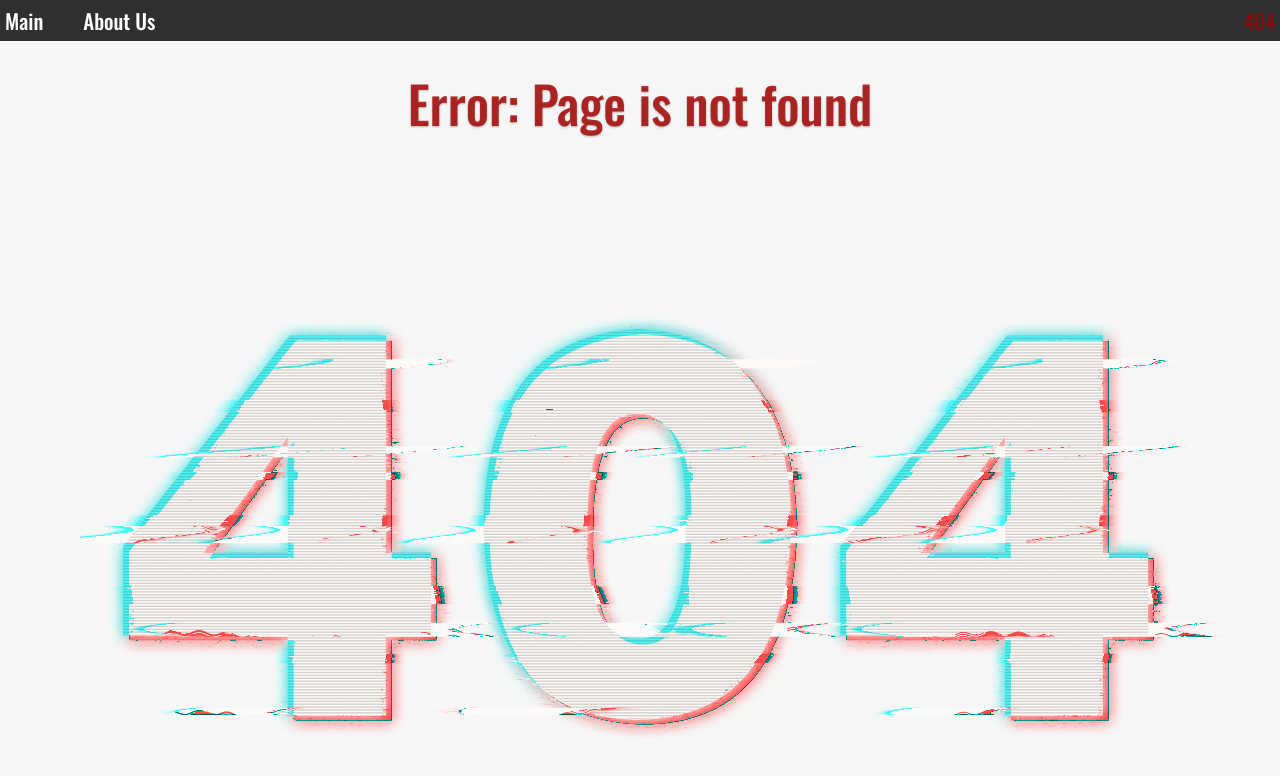
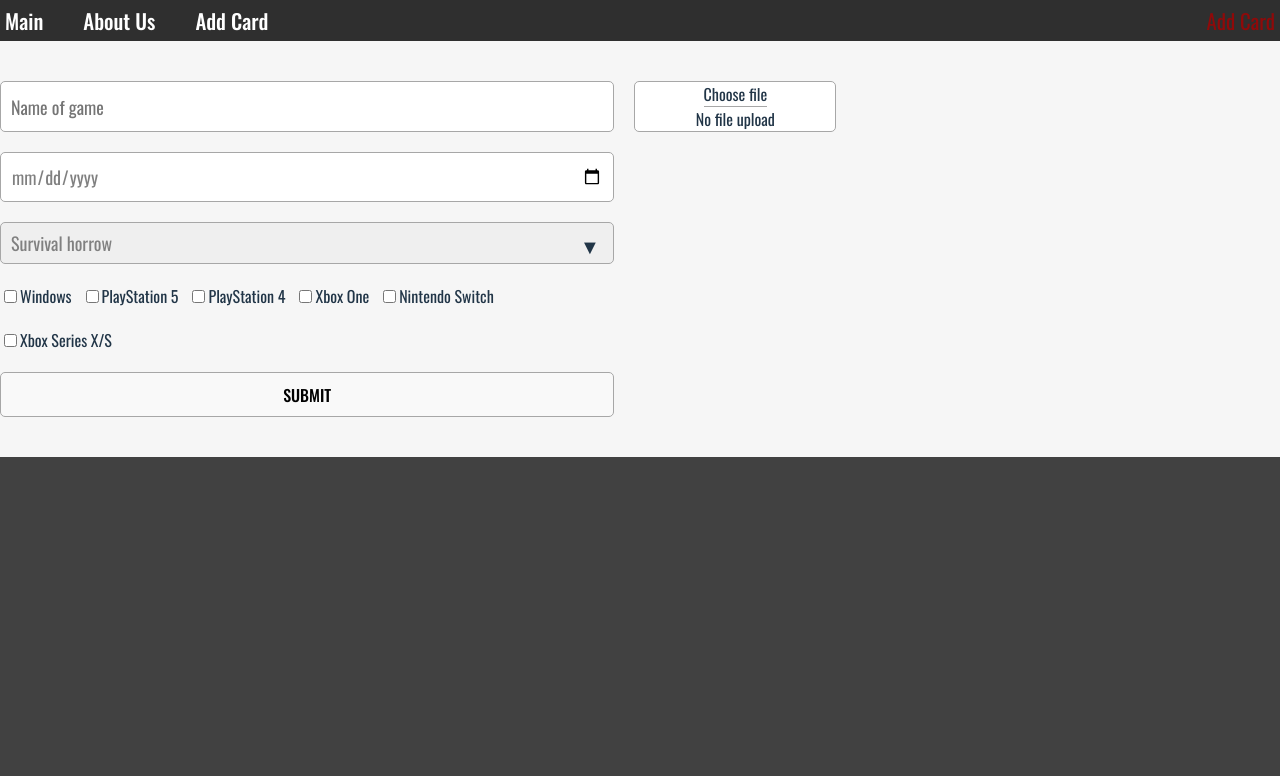
Before and after one commit to MikhailStn/rs-react, a React (Vite) app: page /add-card in a window 1280 px wide. Before the commit this address led to /404. Shown: the top 776 px of the page. Built offline with nearby package versions, Linux system fonts and the light colour scheme.

Commit message:
feat: add form

```diff
--- a/src/App.tsx
+++ b/src/App.tsx
@@ -6,6 +6,7 @@ import Header from './components/header';
 import MainPage from './pages/mainPage';
 import AboutUs from './pages/about';
 import PageNotFound from './pages/notFound';
+import AddCard from './pages/addCard'
 
 function App() {
   return (
@@ -14,6 +15,7 @@ function App() {
       <Routes>
         <Route path="/" element={<MainPage />}></Route>
         <Route path="/about" element={<AboutUs />}></Route>
+        <Route path="/add-card" element={<AddCard />}></Route>
         <Route path="/404" element={<PageNotFound />}></Route>
         <Route path="*" element={<Navigate to="/404" />}></Route>
       </Routes>
--- a/src/components/header.tsx
+++ b/src/components/header.tsx
@@ -10,6 +10,8 @@ class Header extends Component {
       currPage = 'Main Page';
     } else if (path == '/about') {
       currPage = 'About Us';
+    } else if (path == '/add-card') {
+      currPage = 'Add Card';
     } else {
       currPage = '404';
     }
@@ -50,6 +52,18 @@ class Header extends Component {
                   About Us
                 </NavLink>
               </li>
+              <li className="navigation__item">
+                <NavLink
+                  onClick={() => {
+                    this.clickHandler('/add-card');
+                  }}
+                  className="navigation__link add-card"
+                  id="add-card"
+                  to={'/add-card'}
+                >
+                  Add Card
+                </NavLink>
+              </li>
             </ul>
           </nav>
           <p className="header__curr-page">{this.state.page}</p>
--- /dev/null
+++ b/src/pages/addCard.css
@@ -0,0 +1,120 @@
+.add-card__container {
+  width: 100%;
+  min-height: 100vh;
+}
+
+.add-card__section {
+  padding: 40px 0;
+  display: flex;
+  justify-content: center;
+}
+
+.add-card__section-wrapper {
+  width: 100%;
+  max-width: 1280px;
+}
+
+.new-cards__section {
+  background-color: rgb(65, 65, 65);
+}
+
+.form {
+  display: flex;
+  gap: 20px;
+  width: 80%;
+  flex-wrap: wrap;
+}
+
+.form__input {
+  min-width: 60%;
+  max-width: 60%;
+  padding: 10px;
+  outline: none;
+  border-radius: 5px;
+  border: 1px solid rgb(167, 167, 167);
+  color: gray;
+  transition: 0.2s;
+  font-size: 18px;
+  box-sizing: border-box;
+}
+
+.checkbox__container {
+  display: flex;
+  align-items: center;
+  flex-wrap: wrap;
+  row-gap: 20px;
+  max-width: 50%;
+}
+
+.form__label {
+  margin-right: 10px;
+}
+
+.select {
+  position: relative;
+  display: inline-block;
+  width: 60%;
+}
+
+.select:after {
+  content: '▼';
+  font-size: 20px;
+  position: absolute;
+  right: 6px;
+  top: 8px;
+  z-index: 1;
+  text-align: center;
+  width: 6%;
+  height: 100%;
+  pointer-events: none;
+  box-sizing: border-box;
+}
+
+select {
+  -webkit-appearance: none;
+  -moz-appearance: none;
+  appearance: none;
+  cursor: pointer;
+}
+
+.new-cards__section {
+    height: 50vh;
+}
+
+.form__button {
+    border: 1px solid rgb(167, 167, 167);
+    border-radius: 5px;
+    text-transform: uppercase;
+    width: 60%;
+}
+
+.form__select {
+    width: 100%;
+    max-width: none;
+}
+
+.form__submit-photo {
+    background-color: #fff;
+    display: flex;
+    justify-content: center;
+    align-items: center;
+    border: 1px solid rgb(167, 167, 167);
+    border-radius: 5px;
+    display: none;
+}
+
+.form__submit-photo-label {
+    background-color: #fff;
+    display: flex;
+    justify-content: center;
+    align-items: center;
+    border: 1px solid rgb(167, 167, 167);
+    border-radius: 5px;
+    flex-direction: column;
+    width: 200px;
+    cursor: pointer;
+}
+
+.choose-file {
+    border-bottom: 1px solid rgb(167, 167, 167);
+}
--- /dev/null
+++ b/src/pages/addCard.tsx
@@ -0,0 +1,62 @@
+import React, { Component } from 'react';
+import InputCheckbox from './inputCheckbox';
+import './addCard.css';
+
+class AddCard extends Component {
+  clickHandler = () => {
+    event?.preventDefault();
+  };
+  render() {
+    return (
+      <div className="add-card__container">
+        <section className="add-card__section form__section">
+          <div className="add-card__section-wrapper">
+            <div></div>
+            <form className="form">
+              <input
+                className="form__name form__input"
+                type="text"
+                placeholder="Name of game"
+              ></input>
+              <label htmlFor="add-file" className="form__submit-photo-label">
+                <input
+                  className="form__submit-photo"
+                  type="file"
+                  id="add-file"
+                ></input>
+                <span className="form__submit-photo-text choose-file">
+                  Choose file
+                </span>
+                <span className="form__submit-photo-text">No file upload</span>
+              </label>
+              <input className="form__date form__input" type="date"></input>
+              <div className="select">
+                <select className="form__select form__input">
+                  <option>Survival horrow</option>
+                  <option>Action/RPG</option>
+                  <option>First person shooter</option>
+                  <option>Hack and slash</option>
+                </select>
+              </div>
+              <InputCheckbox />
+              <button
+                type="submit"
+                className="form__button"
+                onClick={this.clickHandler}
+              >
+                submit
+              </button>
+            </form>
+          </div>
+        </section>
+        <section className="add-card__section new-cards__section">
+          <div className="add-card__section-wrapper">
+            <div className="new-cards"></div>
+          </div>
+        </section>
+      </div>
+    );
+  }
+}
+
+export default AddCard;
--- /dev/null
+++ b/src/pages/inputCheckbox.tsx
@@ -0,0 +1,40 @@
+import React, { Component } from 'react';
+
+class InputCheckbox extends Component {
+  render() {
+    return (
+      <div className="checkbox__container">
+        <input className="form__checkbox" type="checkbox" id="windows"></input>
+        <label className="form__label" htmlFor="windows">
+          Windows
+        </label>
+        <input className="form__checkbox" type="checkbox" id="ps5"></input>
+        <label className="form__label" htmlFor="ps5">
+          PlayStation 5
+        </label>
+        <input className="form__checkbox" type="checkbox" id="ps4"></input>
+        <label className="form__label" htmlFor="ps4">
+          PlayStation 4
+        </label>
+        <input className="form__checkbox" type="checkbox" id="xbox-one"></input>
+        <label className="form__label" htmlFor="xbox-one">
+          Xbox One
+        </label>
+        <input className="form__checkbox" type="checkbox" id="nintendo"></input>
+        <label className="form__label" htmlFor="nintendo">
+          Nintendo Switch
+        </label>
+        <input
+          className="form__checkbox"
+          type="checkbox"
+          id="xbox-series-x"
+        ></input>
+        <label className="form__label" htmlFor="xbox-series-x">
+          Xbox Series X/S
+        </label>
+      </div>
+    );
+  }
+}
+
+export default InputCheckbox;
```
Also changed, not shown: src/interfaces/interfaces.ts (+8 -0 lines).
